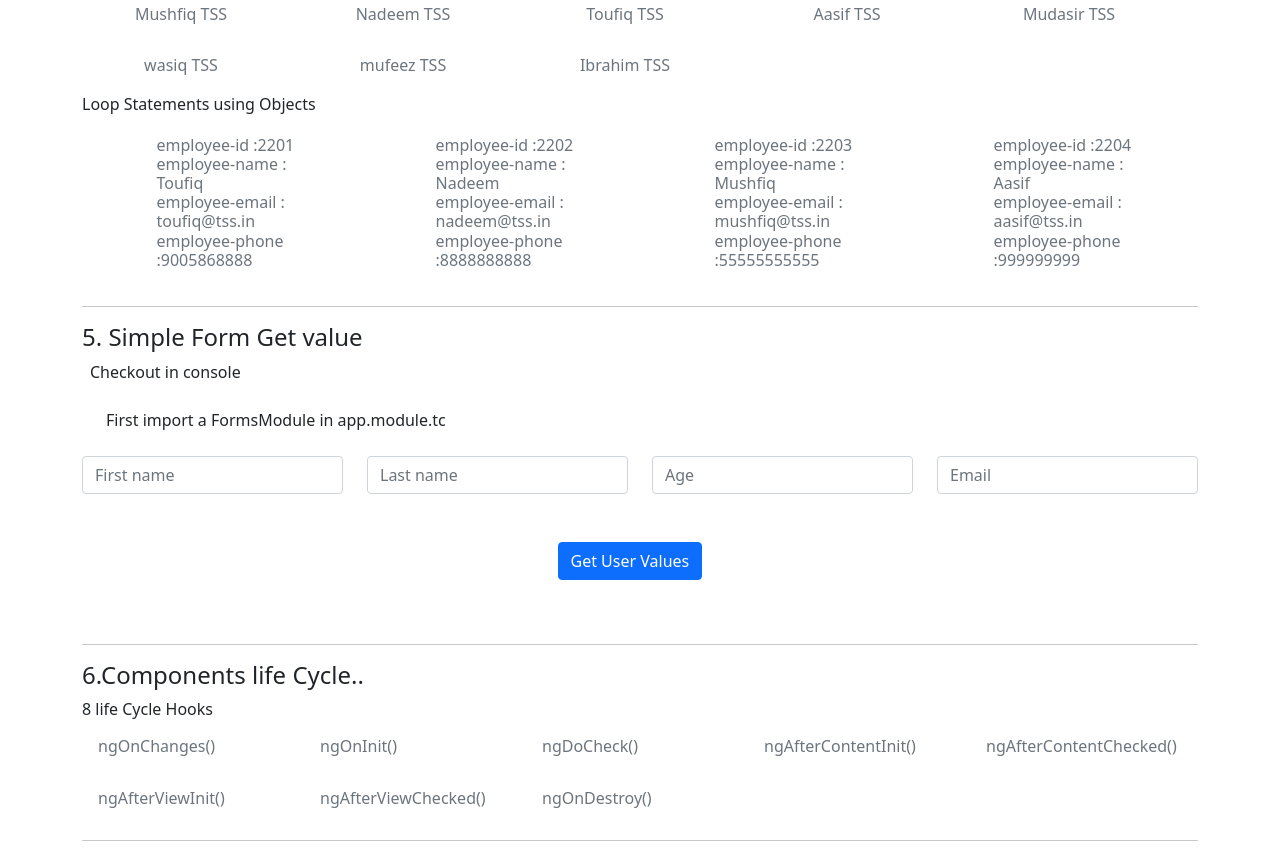
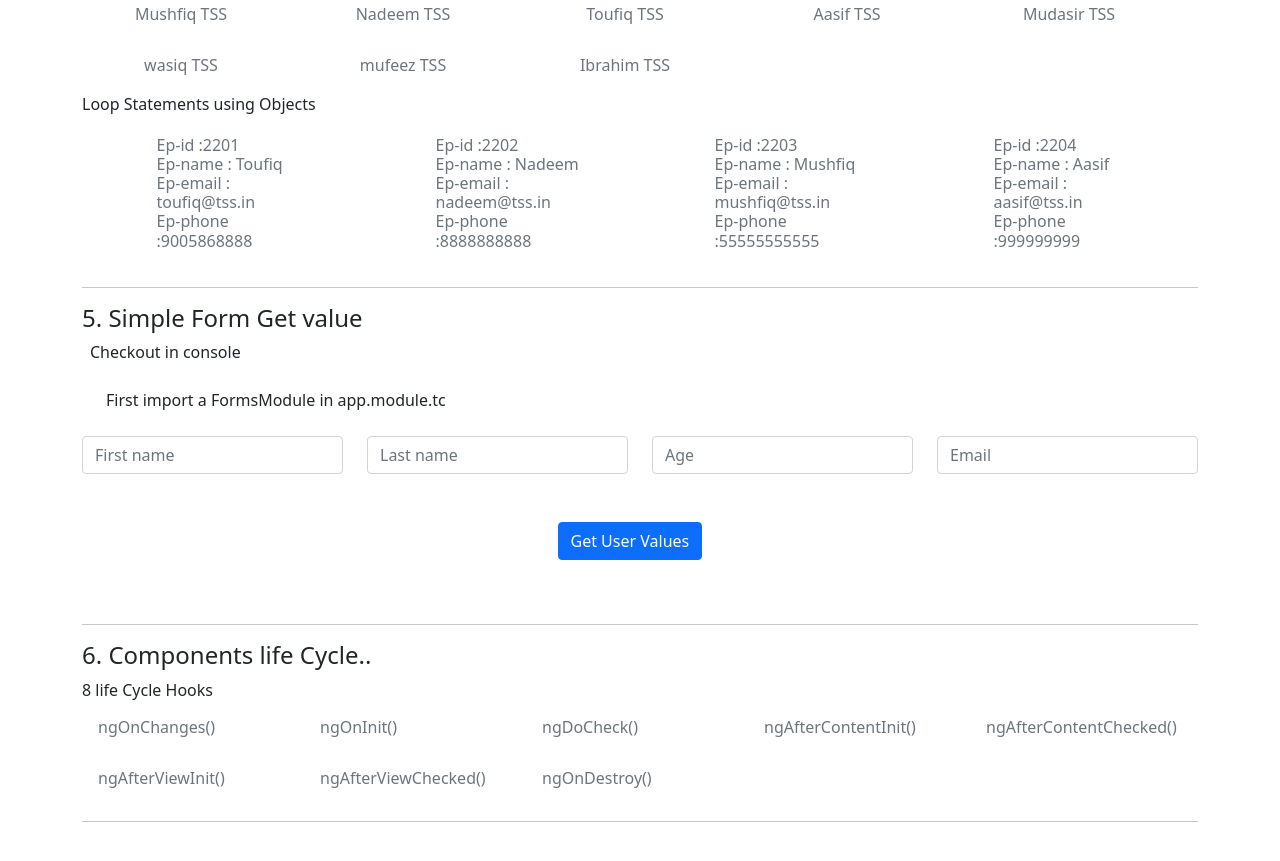
Before and after one commit to ToufiqTecno/angularportfolio, an Angular app: page /contact in a window 1280 px wide. Shown: the part 2720-3581 px from the top of the page. Built offline with nearby package versions, Linux system fonts and the light colour scheme.

Commit message:
finalyze

```diff
--- a/src/app/app.component.html
+++ b/src/app/app.component.html
@@ -158,10 +158,10 @@
     <div class="p">Loop Statements using Objects </div>
     <div class="row d-flex justify-content-around m-3">
       <div class="col-2 h6 m-1  text-secondary text-left" *ngFor="let items of employeeDetails">
-        <div class="p">employee-id :{{items.empid}}</div>
-        <div class="p">employee-name : {{items.name}}</div>
-        <div class="p">employee-email : {{items.email}}</div>
-        <div class="p">employee-phone :{{items.phone}}</div>
+        <div class="p p-0">Ep-id :{{items.empid}}</div>
+        <div class="p p-0">Ep-name : {{items.name}}</div>
+        <div class="p p-0">Ep-email : {{items.email}}</div>
+        <div class="p p-0">Ep-phone :{{items.phone}}</div>
       </div>
     </div>
 
@@ -210,7 +210,7 @@
 
 
   <!--Components life Cycle -->
-  <div class="h4">6.Components life Cycle..</div>
+  <div class="h4">6. Components life Cycle..</div>
   <div class="p">8 life Cycle Hooks </div>
   <div class="row">
     <div class="col-2 h6 m-3 w-10 text-secondary text-left" *ngFor="let item of componentsLifeCycle">{{item}}</div>
--- a/src/app/contact/contact.component.ts
+++ b/src/app/contact/contact.component.ts
@@ -8,7 +8,7 @@ import { Component, OnInit } from '@angular/core';
 export class ContactComponent implements OnInit {
 
   constructor() {
-    // console.warn("consthfhfgructor")
+    console.warn("consthfhfgructor")
    }
 
   ngOnInit(): void {
```
